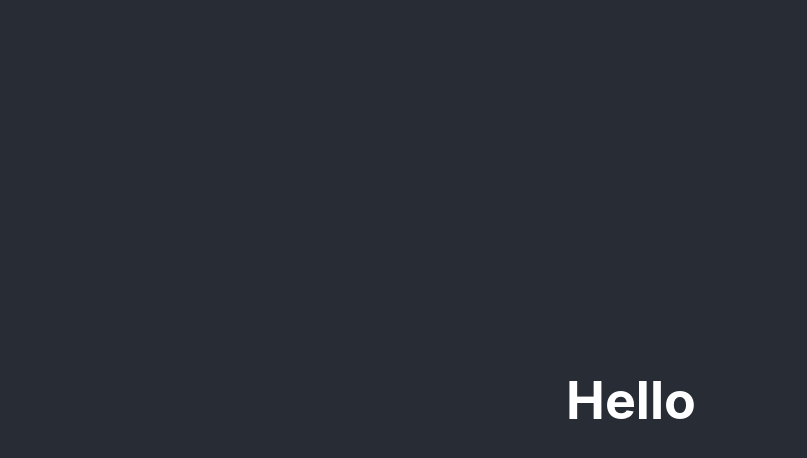
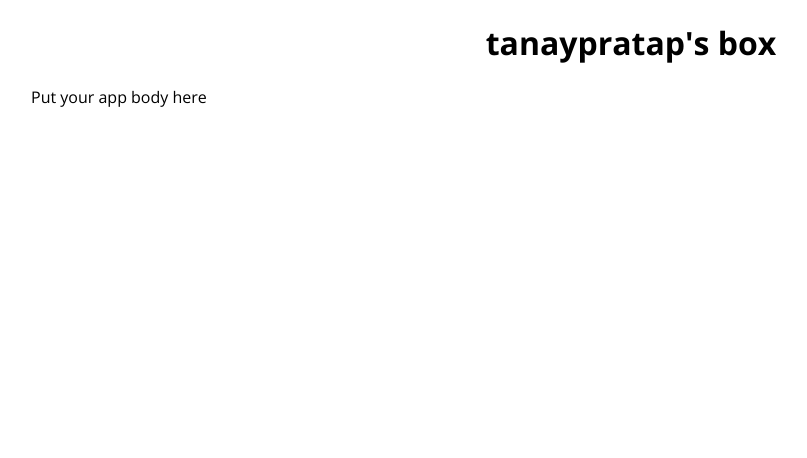
Before and after one commit to aneenajohn/eCommerce-app, a React (Create React App) app: page / in a window 1280 px wide. Shown: the top 458 px of the page, without its empty margins (9-816 px from the left). Built offline with nearby package versions, Linux system fonts and the light colour scheme.

Commit message:
Updated initial setup

```diff
--- a/src/App.css
+++ /dev/null
@@ -1,38 +0,0 @@
-.App {
-  text-align: center;
-}
-
-.App-logo {
-  height: 40vmin;
-  pointer-events: none;
-}
-
-@media (prefers-reduced-motion: no-preference) {
-  .App-logo {
-    animation: App-logo-spin infinite 20s linear;
-  }
-}
-
-.App-header {
-  background-color: #282c34;
-  min-height: 100vh;
-  display: flex;
-  flex-direction: column;
-  align-items: center;
-  justify-content: center;
-  font-size: calc(10px + 2vmin);
-  color: white;
-}
-
-.App-link {
-  color: #61dafb;
-}
-
-@keyframes App-logo-spin {
-  from {
-    transform: rotate(0deg);
-  }
-  to {
-    transform: rotate(360deg);
-  }
-}
--- a/src/App.js
+++ b/src/App.js
@@ -1,14 +1,26 @@
-import './App.css';
+// import './App.css';
 
-function App() {
+// function App() {
+//   return (
+//     <div className="App">
+//       <header className="App-header">
+//      <h1>Hello</h1>
+
+//       </header>
+//     </div>
+//   );
+// }
+
+// export default App;
+
+
+import "./styles.css";
+
+export default function App() {
   return (
     <div className="App">
-      <header className="App-header">
-     <h1>Hello</h1>
-
-      </header>
+      <h1 className="app-header">tanaypratap's box</h1>
+      <div className="app-body">Put your app body here</div>
     </div>
   );
 }
-
-export default App;
--- a/src/index.css
+++ /dev/null
@@ -1,13 +0,0 @@
-body {
-  margin: 0;
-  font-family: -apple-system, BlinkMacSystemFont, 'Segoe UI', 'Roboto', 'Oxygen',
-    'Ubuntu', 'Cantarell', 'Fira Sans', 'Droid Sans', 'Helvetica Neue',
-    sans-serif;
-  -webkit-font-smoothing: antialiased;
-  -moz-osx-font-smoothing: grayscale;
-}
-
-code {
-  font-family: source-code-pro, Menlo, Monaco, Consolas, 'Courier New',
-    monospace;
-}
--- a/src/index.js
+++ b/src/index.js
@@ -1,12 +1,26 @@
-import React from 'react';
-import ReactDOM from 'react-dom';
-import './index.css';
-import App from './App';
+// import React from 'react';
+// import ReactDOM from 'react-dom';
+// import './index.css';
+// import App from './App';
 
 
+// ReactDOM.render(
+//   <React.StrictMode>
+//     <App />
+//   </React.StrictMode>,
+//   document.getElementById('root')
+// );
+
+
+import { StrictMode } from "react";
+import ReactDOM from "react-dom";
+
+import App from "./App";
+
+const rootElement = document.getElementById("root");
 ReactDOM.render(
-  <React.StrictMode>
+  <StrictMode>
     <App />
-  </React.StrictMode>,
-  document.getElementById('root')
+  </StrictMode>,
+  rootElement
 );
--- /dev/null
+++ b/src/styles.css
@@ -0,0 +1,14 @@
+@import url("https://fonts.googleapis.com/css2?family=Open+Sans:wght@400;700&display=swap");
+
+body {
+  font-family: "Open Sans", sans-serif;
+}
+
+.app-header {
+  text-align: center;
+}
+
+
+.app-body {
+  margin: 0rem 2rem 0rem 2rem;
+}
```
